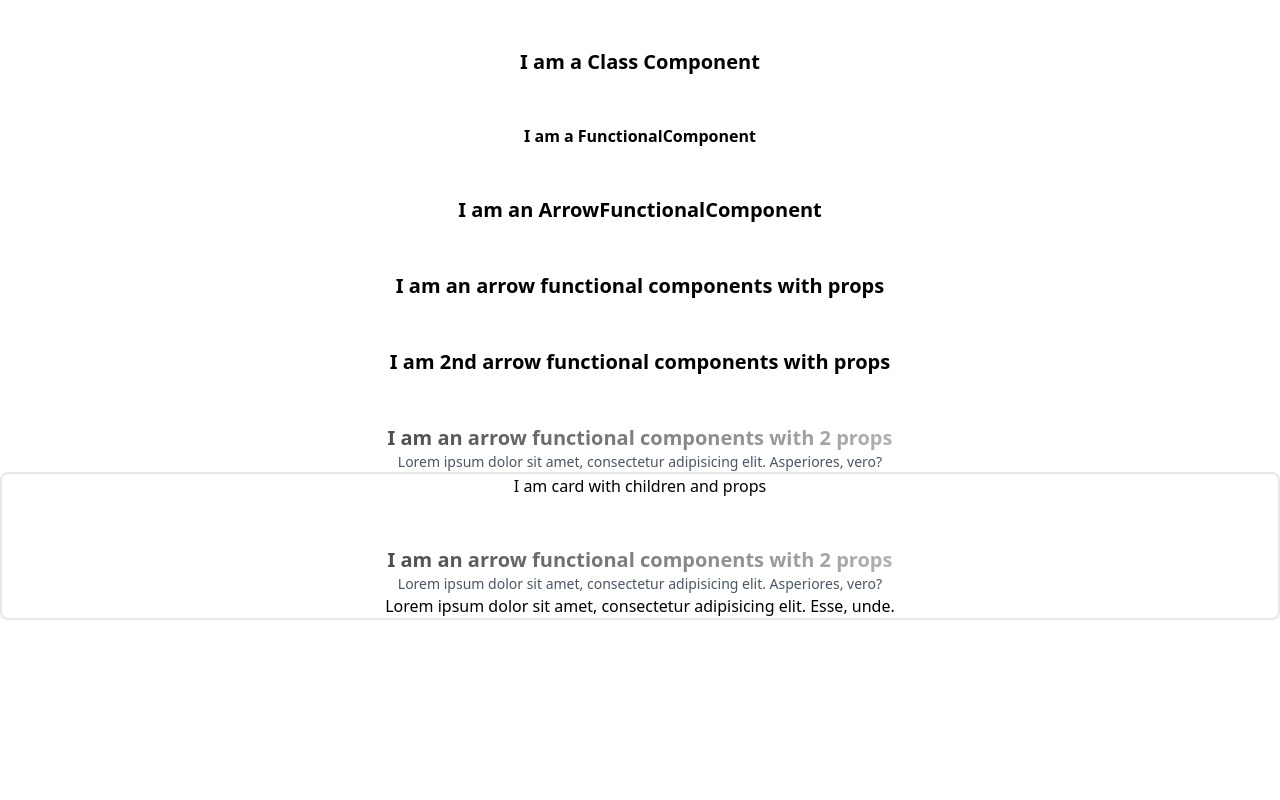
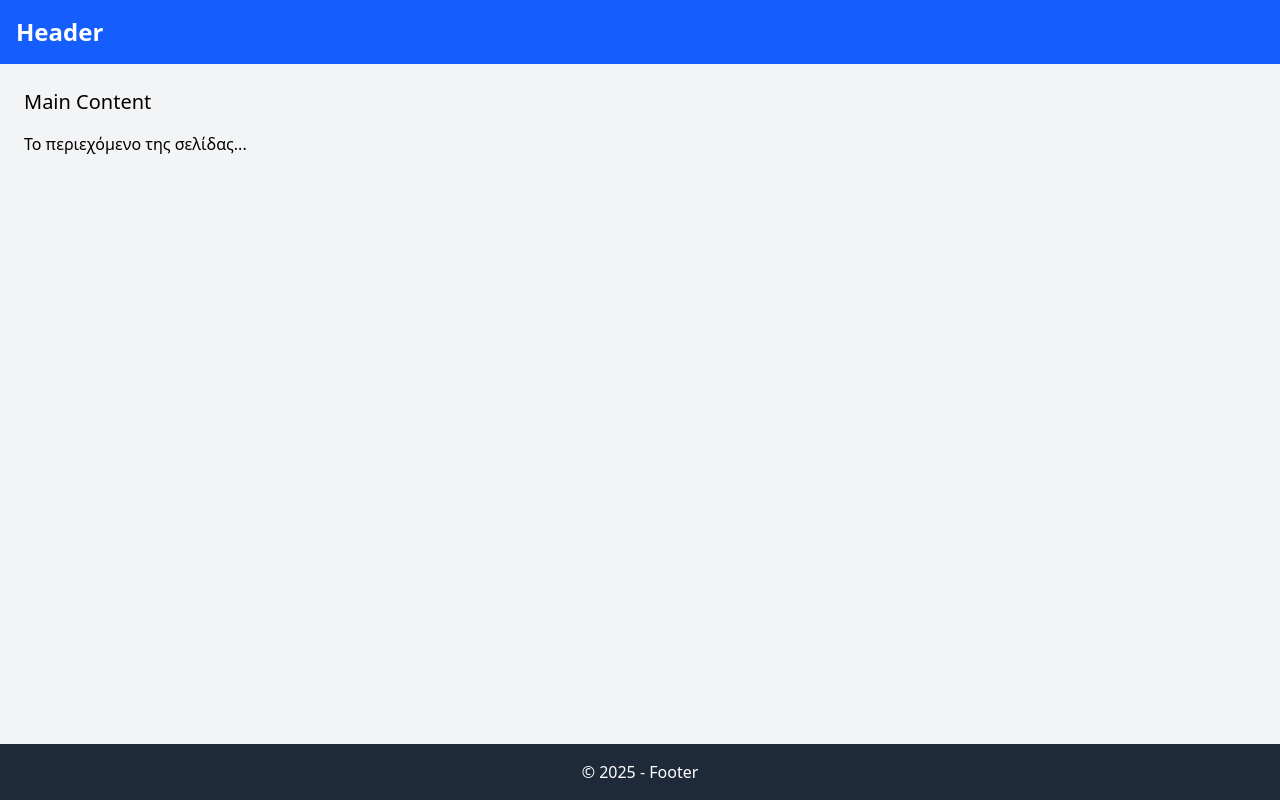
Before and after one commit to ALpolymer/cf8-react-intro, a React app: page / in a window 1280 px wide. Built offline with nearby package versions, Linux system fonts and the light colour scheme; the HTML template or start-up script is replaced by a standard one.

Commit message:
feat(components): add Footer,Header,Main

```diff
--- a/src/App.tsx
+++ b/src/App.tsx
@@ -1,30 +1,33 @@
-import ClassComponent from "./components/ClassComponent.tsx";
-import FunctionalComponent from "./components/FunctionalComponent.tsx";
-import ArrowFunctionalComponentWithProps from "./components/ArrowFunctionalComponentWithProps.tsx";
-import ArrowFunctionalComponent from "./components/ArrowFunctionalComponent.tsx";
-import ArrowFunctionalComponentWithTwoProps from "./components/ArrowFunctionalComponentWithTwoProps.tsx";
-import Card from "./components/Card.tsx";
+import Layout from "./components/Layout.tsx";
+import Header from "./components/Header.tsx";
+import Footer from "./components/Footer.tsx";
+import Main from "./components/Main.tsx";
 
 function App() {
 
     return (
         <>
-            <ClassComponent/>
-            <FunctionalComponent/>
-            <ArrowFunctionalComponent/>
-            <ArrowFunctionalComponentWithProps title={"I am an arrow functional components with props"}/>
-            <ArrowFunctionalComponentWithProps title={"I am 2nd arrow functional components with props"}/>
-            <ArrowFunctionalComponentWithTwoProps
-                title={"I am an arrow functional components with  2 props"}
-                description={"Lorem ipsum dolor sit amet, consectetur adipisicing elit. Asperiores, vero?"}
-            />
+            {/*<ClassComponent/>*/}
+            {/*<FunctionalComponent/>*/}
+            {/*<ArrowFunctionalComponent/>*/}
+            {/*<ArrowFunctionalComponentWithProps title={"I am an arrow functional components with props"}/>*/}
+            {/*<ArrowFunctionalComponentWithProps title={"I am 2nd arrow functional components with props"}/>*/}
+            {/*<ArrowFunctionalComponentWithTwoProps*/}
+            {/*    title={"I am an arrow functional components with  2 props"}*/}
+            {/*    description={"Lorem ipsum dolor sit amet, consectetur adipisicing elit. Asperiores, vero?"}*/}
+            {/*/>*/}
 
-            <Card title={"I am card with children and props"}>
-                <ArrowFunctionalComponentWithTwoProps
-                    title={"I am an arrow functional components with  2 props"}
-                    description={"Lorem ipsum dolor sit amet, consectetur adipisicing elit. Asperiores, vero?"}
-                />
-            </Card>
+            {/*<Card title={"I am card with children and props"}>*/}
+            {/*    <ArrowFunctionalComponentWithTwoProps*/}
+            {/*        title={"I am an arrow functional components with  2 props"}*/}
+            {/*        description={"Lorem ipsum dolor sit amet, consectetur adipisicing elit. Asperiores, vero?"}*/}
+            {/*    />*/}
+            {/*</Card>*/}
+            <Layout>
+                <Header />
+                <Main/>
+                <Footer />
+            </Layout>
         </>
 
     )
--- /dev/null
+++ b/src/components/Footer.tsx
@@ -0,0 +1,10 @@
+
+const Footer = () => {
+    return (
+        <footer className="bg-gray-800 text-white p-4 text-center">
+            <p>&copy; 2025 - Footer</p>
+        </footer>
+    );
+};
+
+export default Footer;
--- /dev/null
+++ b/src/components/Header.tsx
@@ -0,0 +1,12 @@
+
+const Header = () => {
+    return (
+        <>
+            <header className="bg-blue-600 text-white p-4">
+                <h1 className="text-2xl font-bold">Header</h1>
+            </header>
+        </>
+    );
+};
+
+export default Header;
--- /dev/null
+++ b/src/components/Layout.tsx
@@ -0,0 +1,14 @@
+
+
+interface LayoutProps {
+    children: React.ReactNode;
+}
+const Layout = ({children}: LayoutProps) => {
+    return (
+      <div className="flex flex-col min-h-screen bg-amber-50">
+          {children}
+      </div>
+    );
+};
+
+export default Layout;
--- /dev/null
+++ b/src/components/Main.tsx
@@ -0,0 +1,11 @@
+
+const Main = () => {
+    return (
+        <main className="flex-grow bg-gray-100 p-6">
+            <h2 className="text-xl mb-4">Main Content</h2>
+            <p>Το περιεχόμενο της σελίδας...</p>
+        </main>
+    );
+};
+
+export default Main;
```
